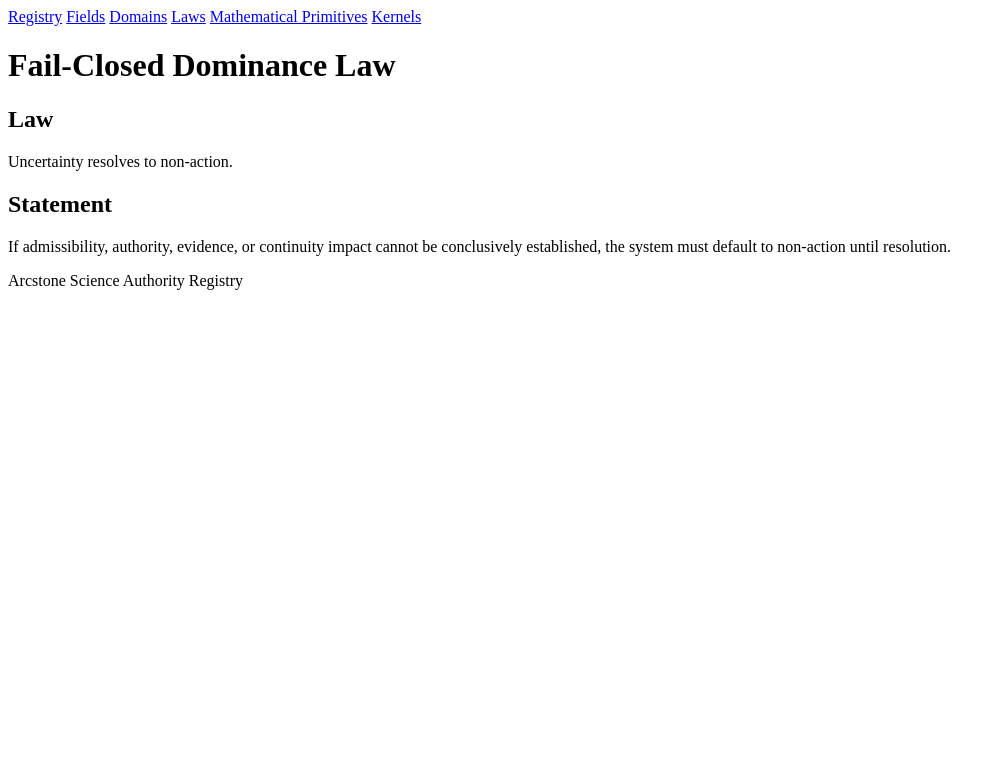
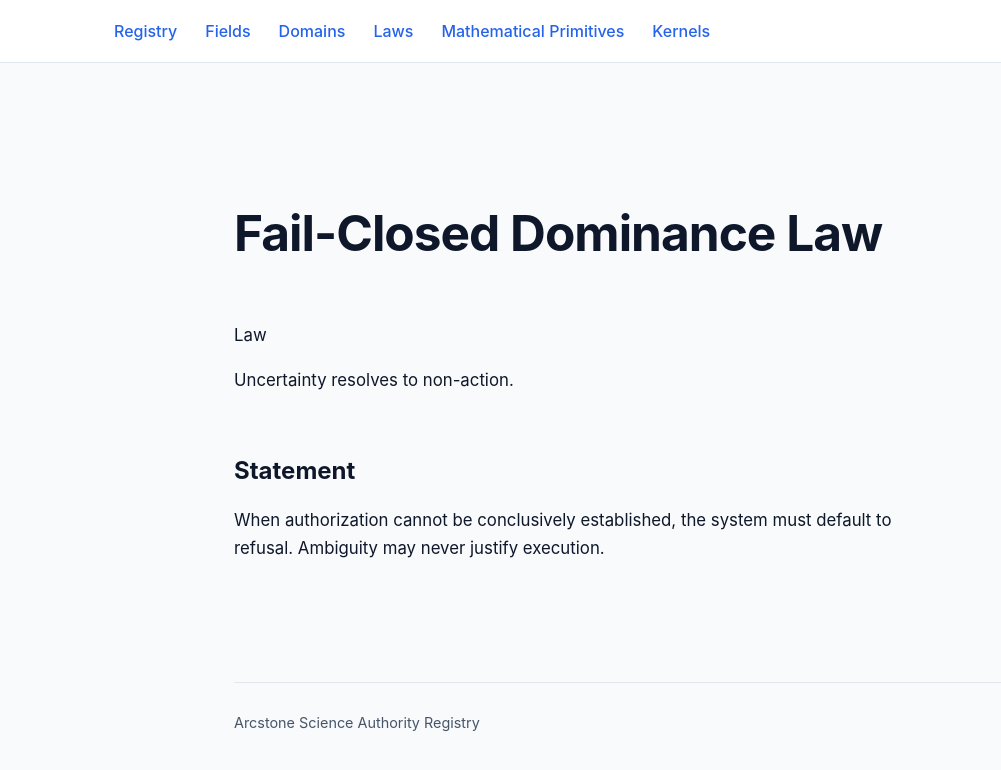
Before and after one commit to trencinodin-stack/arcstone-science-authority-registry, a plain HTML site: page laws/fail-closed-dominance-law/index.html in a window 1280 px wide. Shown: the whole page, without its empty margins (0-1001 px from the left). Drawn offline with Linux system fonts and the light colour scheme.

Commit message:
Update index.html

```diff
--- a/laws/fail-closed-dominance-law/index.html
+++ b/laws/fail-closed-dominance-law/index.html
@@ -1,46 +1,45 @@
-<!DOCTYPE html>
-<html lang="en">
+<!doctype html>
+<html>
 <head>
-  <meta charset="UTF-8">
-  <title>Fail-Closed Dominance Law | Arcstone Science Authority Registry</title>
-  <meta name="viewport" content="width=device-width, initial-scale=1">
-  <link rel="stylesheet" href="/styles.css">
+  <meta charset="utf-8">
+  <title>Fail-Closed Dominance Law — Arcstone Registry</title>
+  <link rel="stylesheet" href="../../style.css">
 </head>
 
 <body>
 
-<nav class="nav">
-  <a href="/">Registry</a>
-  <a href="/fields/">Fields</a>
-  <a href="/domains/">Domains</a>
-  <a href="/laws/">Laws</a>
-  <a href="/mathematical-primitives/">Mathematical Primitives</a>
-  <a href="/kernels/">Kernels</a>
-</nav>
+<div id="header"></div>
 
-<main class="content">
+<div class="container">
 
-  <h1>Fail-Closed Dominance Law</h1>
+<h1>Fail-Closed Dominance Law</h1>
 
-  <section>
-    <h2>Law</h2>
-    <p>Uncertainty resolves to non-action.</p>
-  </section>
+<p class="muted">
+Law
+</p>
 
-  <section>
-    <h2>Statement</h2>
-    <p>
-      If admissibility, authority, evidence, or continuity impact cannot be
-      conclusively established, the system must default to non-action until
-      resolution.
-    </p>
-  </section>
+<p>
+Uncertainty resolves to non-action.
+</p>
 
-</main>
+<h2>Statement</h2>
 
-<footer class="footer">
-  <p>Arcstone Science Authority Registry</p>
+<p>
+When authorization cannot be conclusively established, the system must
+default to refusal. Ambiguity may never justify execution.
+</p>
+
+<footer>
+  Arcstone Science Authority Registry
 </footer>
+
+</div>
+
+<script>
+fetch("../../header.html")
+  .then(r => r.text())
+  .then(t => document.getElementById("header").innerHTML = t);
+</script>
 
 </body>
 </html>
```
